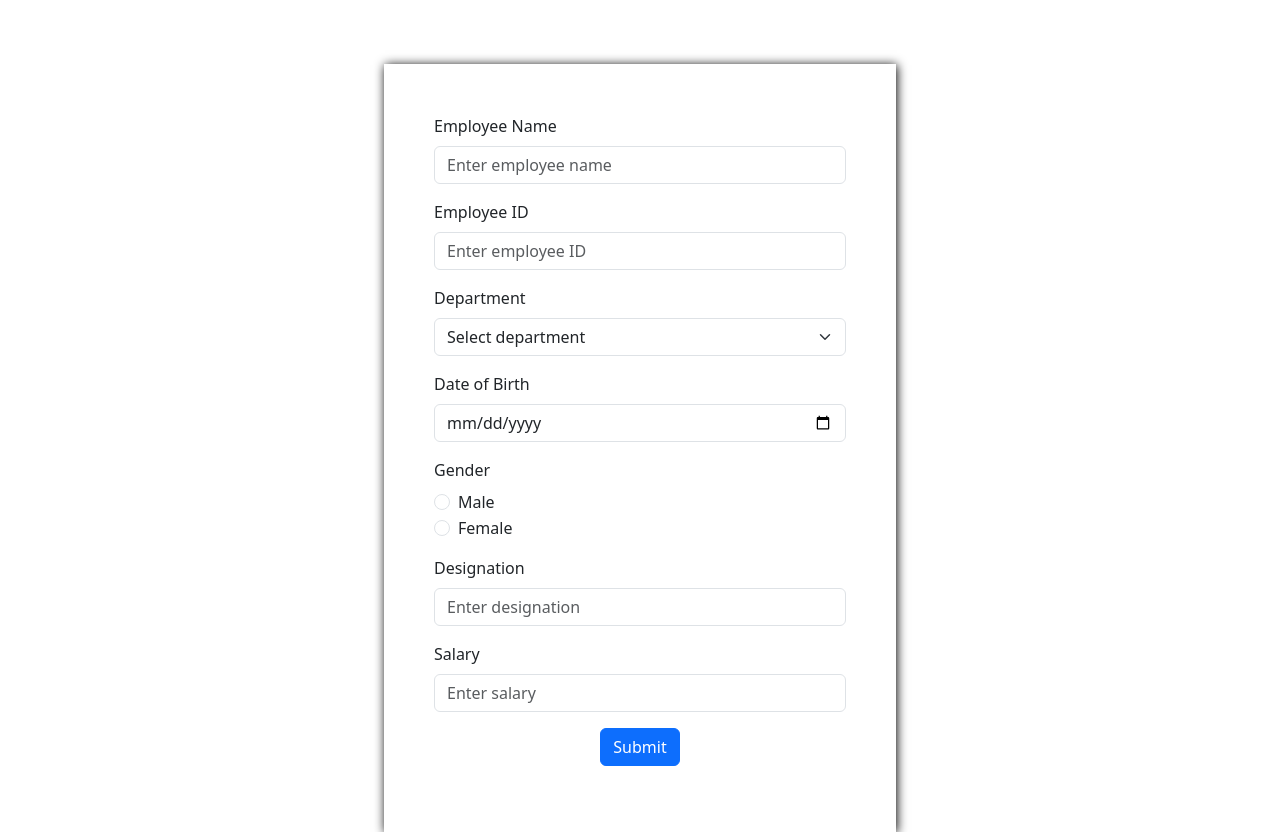
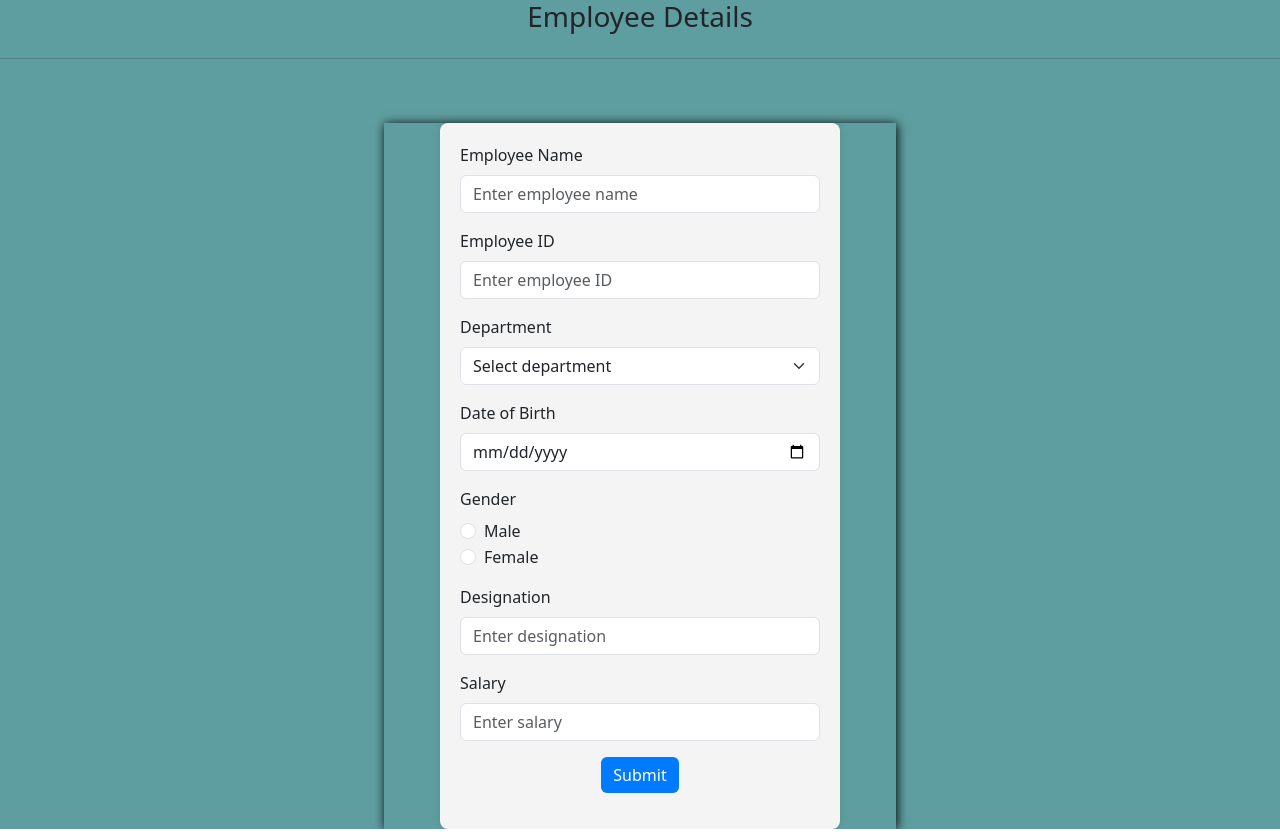
Before and after one commit to VishalAthmanathan/employeeFrontend, a React (Create React App) app: page / in a window 1280 px wide. Built offline with nearby package versions, Linux system fonts and the light colour scheme.

Commit message:
Added required Functionalities

```diff
--- /dev/null
+++ b/src/components/empform.css
@@ -0,0 +1,16 @@
+.header{
+    display: flex;
+    justify-content: center;
+    align-items: center;
+  }
+
+  .header-mid{
+    font-size: 25px;
+    display: flex;
+    align-items: center;
+    justify-content: center;
+  }
+
+  .rooot{
+    background-color: cadetblue;
+  }
--- a/src/components/empform.jsx
+++ b/src/components/empform.jsx
@@ -1,11 +1,14 @@
 import React, { useState } from 'react';
 import axios from 'axios';
 import Swal from 'sweetalert2';
+import { useNavigate } from 'react-router-dom';
 // import { Form, Button, Col } from 'react-bootstrap';
+import './empform.css';
 import SecondForm from './nextform';
 
 
 function Empform(){
+    const navigate = useNavigate();
     const [submitted, setSubmitted] = useState(false);
     const [employeeName, setEmployeeName] = useState("");
     const [employeeId, setEmployeeId] = useState("");
@@ -35,11 +38,20 @@ function Empform(){
       const handleSubmit = (e) => {
         e.preventDefault();
         // showConfirmation();
-        setSubmitted(true)
-
+        setSubmitted(true);
+        localStorage.setItem('employeeName', employeeName);
+  localStorage.setItem('employeeId', employeeId);
+  localStorage.setItem('department', department);
+  localStorage.setItem('dateOfBirth', dateOfBirth);
+  localStorage.setItem('gender', gender);
+  localStorage.setItem('designation', designation);
+  localStorage.setItem('salary', salary);
+        navigate('/secondform');
       };
 
       const addUser = async() => {
+
+
         axios.post('/addUser', {
           username: employeeName,
           id: employeeId,
@@ -61,7 +73,19 @@ function Empform(){
 
 
     return(
+      <div className='rooot'>
+      <div className = "header">
+        <div className = "header-logo">
+          {/* <img src={logo} alt="logo" /> */}
+        </div>
+        <div className = "header-mid">
+          <h3>Employee Details</h3>
+        </div>
+
+      </div>
+      <hr />
       <div style={{ width: '40%', margin: '0 auto', marginTop: '5%', boxShadow: '1px 1px 10px black' }}>
+
       {submitted ? (
         <SecondForm
           employeeName={employeeName}
@@ -73,7 +97,7 @@ function Empform(){
           salary={salary}
         />
       ) : (
-        <form onSubmit={handleSubmit} style={{ padding: '50px', height: 'auto' }}>
+        <form onSubmit={handleSubmit} style={{ maxWidth: '400px', margin: 'auto', padding: '20px', borderRadius: '8px', boxShadow: '0 0 10px rgba(0,0,0,0.1)', backgroundColor: '#f4f4f4' }}>
     <div className="mb-3">
         <label htmlFor="employeeName" className="form-label">Employee Name</label>
         <input type="text" className="form-control" placeholder="Enter employee name" name="employeeName" onChange={(e)=>setEmployeeName(e.target.value)} />
@@ -86,7 +110,7 @@ function Empform(){
 
     <div className="mb-3">
         <label htmlFor="department" className="form-label">Department</label>
-             <select className="form-select" name="department"  onChange={(e)=>setdepartment(e.target.value)}>
+        <select className="form-select" name="department" onChange={(e)=>setdepartment(e.target.value)}>
             <option value="">Select department</option>
             <option value="IT">IT</option>
             <option value="HR">HR</option>
@@ -122,15 +146,21 @@ function Empform(){
         <label htmlFor="salary" className="form-label">Salary</label>
         <input type="text" className="form-control" placeholder="Enter salary" name="salary"  onChange={(e)=>setsalary(e.target.value)} />
     </div>
+
     <div className='mb-3 text-center'>
-            <button type='submit' className='btn btn-primary'>
+        <button type='submit' className='btn btn-primary' style={{ backgroundColor: '#007bff', color: '#fff', border: 'none' }}>
             Submit
         </button>
     </div>
 </form>
+
+
       )}
     </div>
+    </div>
   );
+
+
 }
 
 export default Empform;
--- a/src/components/nextform.jsx
+++ b/src/components/nextform.jsx
@@ -1,4 +1,4 @@
-import react, { useState } from 'react';
+import react, { useState, useEffect } from 'react';
 import Swal from 'sweetalert2';
 import axios from 'axios';
 
@@ -7,19 +7,27 @@ function SecondForm({ employeeName, employeeId, department, dateOfBirth, gender,
     const [contact,setcontact] = useState("");
     const [address,setaddress] = useState("");
     const [shift,setshift] = useState("");
+    const storedEmployeeName = localStorage.getItem('employeeName') || '';
+const storedEmployeeId = localStorage.getItem('employeeId') || '';
+const storedDepartment = localStorage.getItem('department') || '';
+const storedDateOfBirth = localStorage.getItem('dateOfBirth') || '';
+const storedGender = localStorage.getItem('gender') || '';
+const storedDesignation = localStorage.getItem('designation') || '';
+const storedSalary = localStorage.getItem('salary') || '';
 
-    const addUser = async() => {
+
+    const addUser = async(e) => {
         axios.post('/addUser', {
-          username: employeeName,
-          id: employeeId,
-          department: department,
-          dob: dateOfBirth,
-          gender: gender,
-          designation: designation,
-          salary: salary,
+          username: storedEmployeeName,
+          id: storedEmployeeId,
+          department: storedDepartment,
+          dob: storedDateOfBirth,
+          gender: storedGender,
+          designation: storedDesignation,
+          salary: storedSalary,
           contact:contact,
           address:address,
-          shift:shift
+          Shift:shift
         }).then((response)=>{
           console.log(response);
           Swal.fire('Success!', 'Employee added successfully!', 'success');
@@ -31,20 +39,20 @@ function SecondForm({ employeeName, employeeId, department, dateOfBirth, gender,
       }
 
     return(
-        <form onSubmit={addUser} style={{ padding: '50px', height: 'auto' }}>
+        <form onSubmit={addUser} style={{ maxWidth: '400px', margin: 'auto', padding: '20px', borderRadius: '8px', boxShadow: '0 0 10px rgba(0,0,0,0.1)', backgroundColor: '#f4f4f4' }}>
           <div className="mb-3">
              <label htmlFor="employeeName" className="form-label">Employee Name</label>
-             <input type="text" className="form-control" readonly="readonly"  value={employeeName} />
+             <input type="text" className="form-control" readonly="readonly"  value={storedEmployeeName} />
          </div>
 
          <div className="mb-3">
              <label htmlFor="employeeId" className="form-label">Employee ID</label>
-             <input type="text" className="form-control" readonly="readonly"  name="employeeId" value={employeeId} />
+             <input type="text" className="form-control" readonly="readonly"  name="employeeId" value={storedEmployeeId} />
          </div>
 
          <div className="mb-3">
              <label htmlFor="department" className="form-label">Department</label>
-             <select className="form-select" readonly="readonly" name="department"  value={department}>
+             <select className="form-select" readonly="readonly" name="department"  value={storedDepartment}>
                  <option value="">Select department</option>
                  <option value="IT">IT</option>
                  <option value="HR">HR</option>
@@ -56,29 +64,29 @@ function SecondForm({ employeeName, employeeId, department, dateOfBirth, gender,
 
          <div className="mb-3">
              <label htmlFor="dateOfBirth" className="form-label">Date of Birth</label>
-             <input type="date" readonly="readonly" className="form-control"  name="dateOfBirth" value={dateOfBirth} />
+             <input type="date" readonly="readonly" className="form-control"  name="dateOfBirth" value={storedDateOfBirth} />
          </div>
 
          <div className="mb-3">
     <label className="form-label">Gender</label>
     <div className="form-check">
-                 <input type="radio" className="form-check-input" readonly="readonly" id="male" name="gender" value="Male"  />
+      <input type="radio" className="form-check-input" disabled id="male" name="gender" value="Male" checked={storedGender === 'Male'} />
       <label className="form-check-label" htmlFor="male">Male</label>
     </div>
     <div className="form-check">
-                 <input type="radio" className="form-check-input" readonly="readonly" id="female" name="gender" value="Female"  />
+      <input type="radio" className="form-check-input" disabled id="female" name="gender" value="Female" checked={storedGender === 'Female'} />
       <label className="form-check-label" htmlFor="female">Female</label>
     </div>
   </div>
 
          <div className="mb-3">
              <label htmlFor="designation" className="form-label">Designation</label>
-             <input type="text" readonly="readonly" className="form-control"  name="designation"  value={designation} />
+             <input type="text" readonly="readonly" className="form-control"  name="designation"  value={storedDesignation} />
          </div>
 
          <div className="mb-3">
              <label htmlFor="salary" className="form-label">Salary</label>
-             <input type="text" className="form-control" readonly="readonly"  name="salary"  value={salary} />
+             <input type="text" className="form-control" readonly="readonly"  name="salary"  value={storedSalary} />
          </div>
          <div className="mb-3">
              <label htmlFor="contact" className="form-label">Employee Contact</label>
@@ -98,6 +106,8 @@ function SecondForm({ employeeName, employeeId, department, dateOfBirth, gender,
             </button>
           </div>
         </form>
+
+
     )
 }
 
```
Lines whose indentation alone changed are shown as unchanged.
